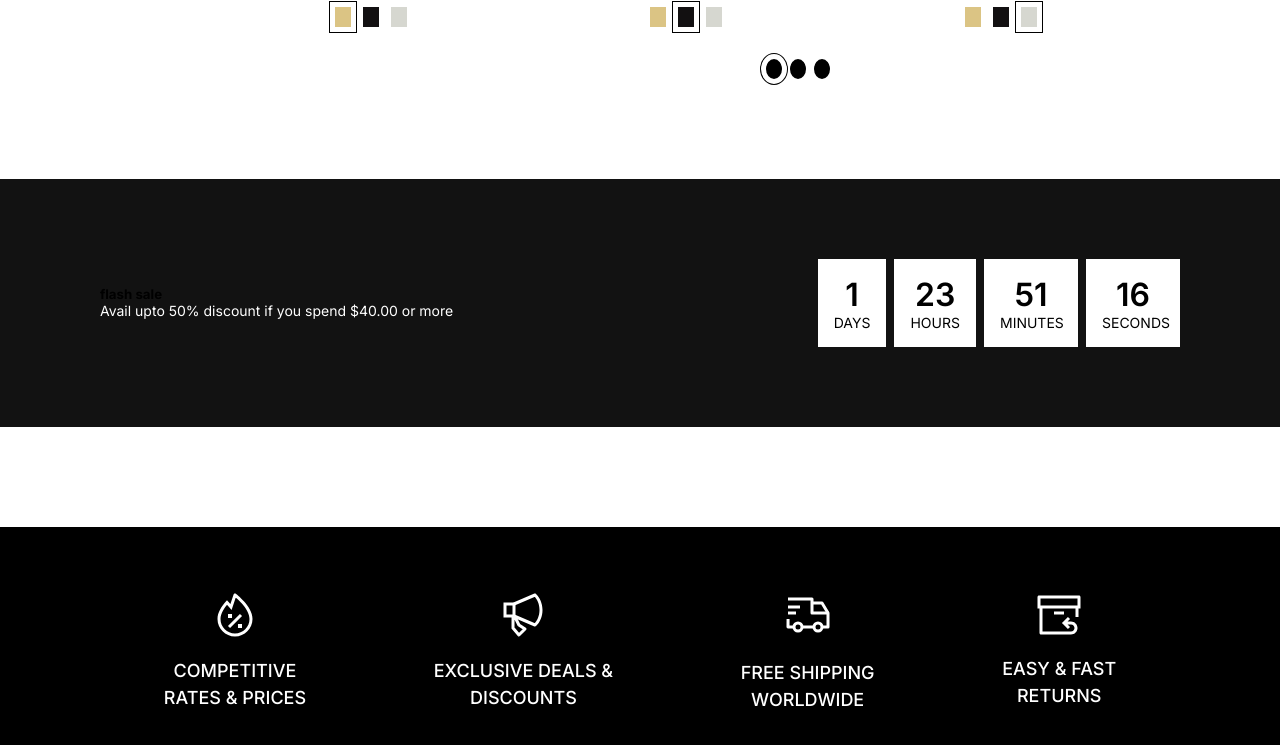
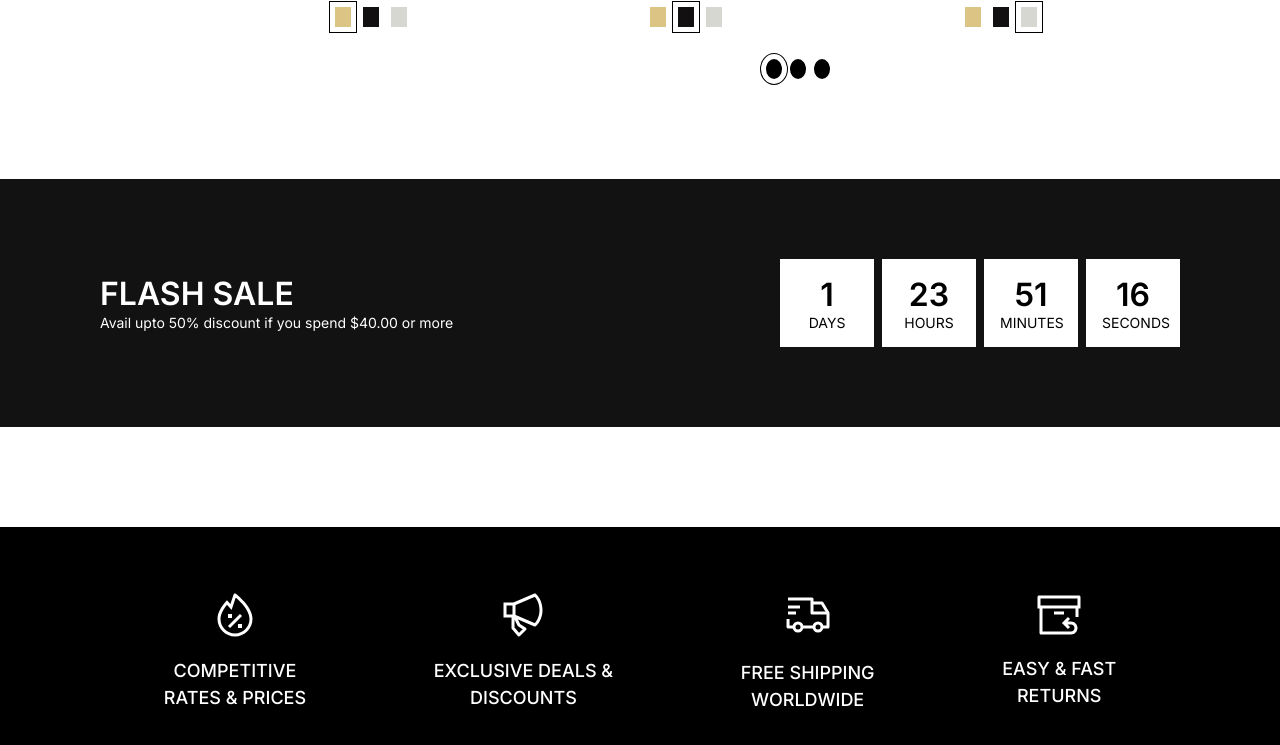
Before and after one commit to abdullahProfile/Runway, a website: page index.html in a window 1280 px wide. Shown: the part 3745-4490 px from the top of the page. Drawn offline with Linux system fonts and the light colour scheme.

Commit message:
updation

```diff
--- a/scssFile/layout/_deals.scss
+++ b/scssFile/layout/_deals.scss
@@ -13,12 +13,13 @@
 
   &__text {
 
-    h6 {
+    h5 {
       font-size: $font-size-lg;
       color: $text-secondary;
       font-weight:  600;
       line-height: 1.25;
       text-transform: uppercase;
+      color: $text-secondary;
     }
 
     p {
@@ -31,12 +32,14 @@
     display: flex;
     gap: 8px;
     flex-wrap: wrap;
+
     div {
-      max-width: 94px;
+      width: 94px;
       background-color: $text-secondary;
       padding: 16px;
       text-align: center;
       text-transform: uppercase;
+
       .count {
         font-size: $font-size-lg;
         font-weight: 600;
--- a/scssFile/layout/_features.scss
+++ b/scssFile/layout/_features.scss
@@ -17,6 +17,7 @@
 
   &__text {
     margin-top: 16px;
+
     h6 {
       color: $text-secondary;
       text-transform: uppercase;
```
Also changed, not shown: css/style.css.
